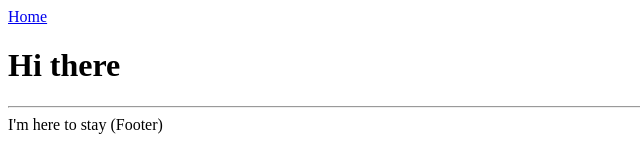
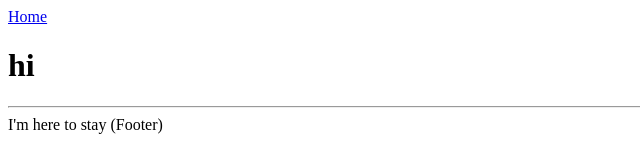
Before and after one commit to akothari7/vortex-robotics, a Next.js app: page / in a window 1280 px wide. Shown: the top 160 px of the page, without its empty margins (0-640 px from the left). Built offline with nearby package versions, Linux system fonts and the light colour scheme.

Commit message:
feat(Header): update header system

```diff
--- a/pages/index.tsx
+++ b/pages/index.tsx
@@ -1,9 +1,10 @@
 import { UI_Constants } from "../ui/Constants";
 import Layout from "../ui/general/Layout";
+import { Header } from "../ui/typography/Header";
 
 const IndexPage = () => (
   <Layout title="Vortex Robotics | Home">
-    <h1>Hi there</h1>
+    <Header color="" size={1} bold={true} text="hi" />
   </Layout>
 );
 
--- a/ui/typography/Header.tsx
+++ b/ui/typography/Header.tsx
@@ -1,9 +1,6 @@
 import { TypographyProps } from "../Constants";
+import React from "react";
 
-export const Header = ({ content, color }: TypographyProps) => {
-  return (
-    <div>
-      <h1 color={color}>{content}</h1>
-    </div>
-  );
+export const Header: React.FC<TypographyProps> = (props: TypographyProps) => {
+  return <h1>{props.text}</h1>;
 };
```
Also changed, not shown: ui/Constants.ts (+5 -4 lines).
